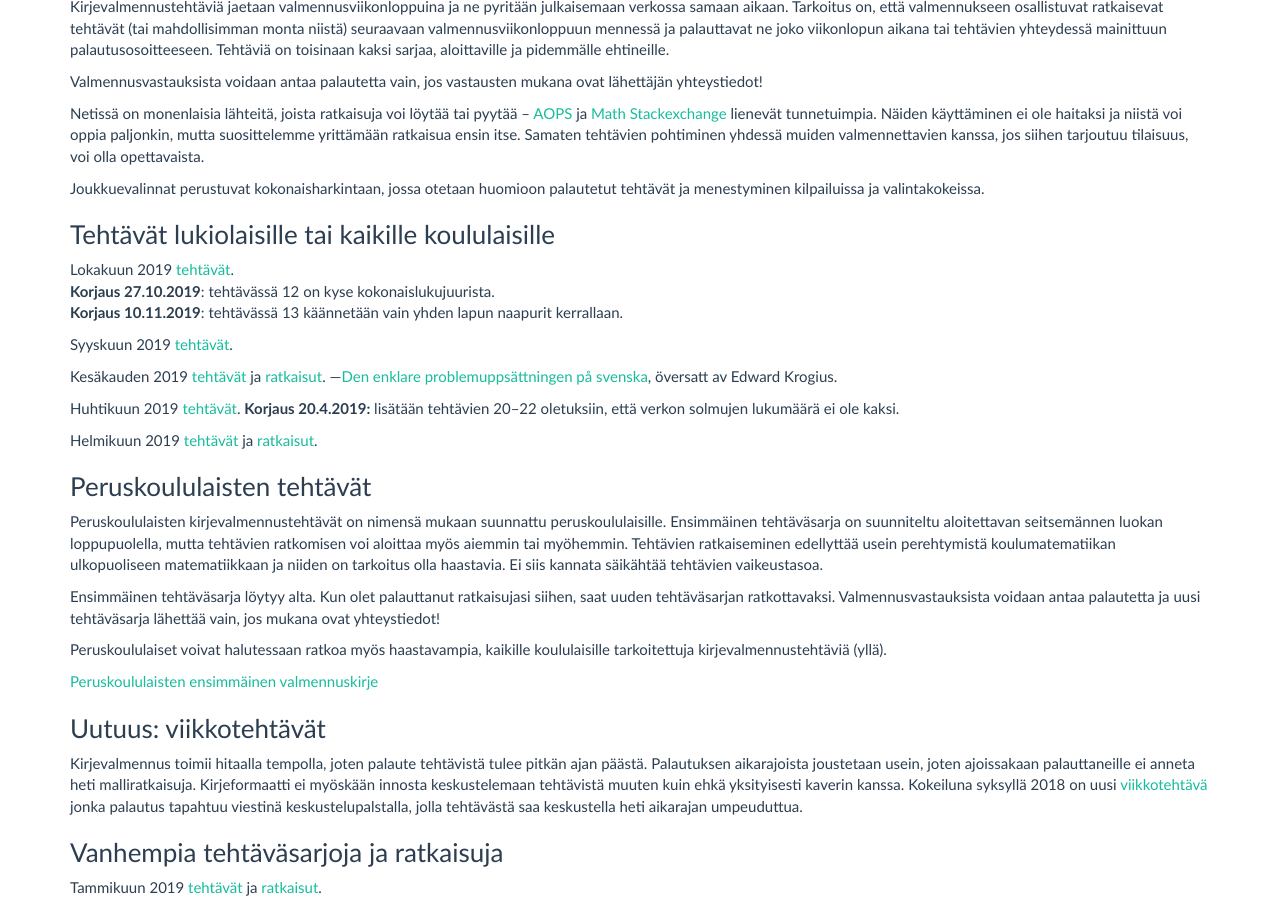
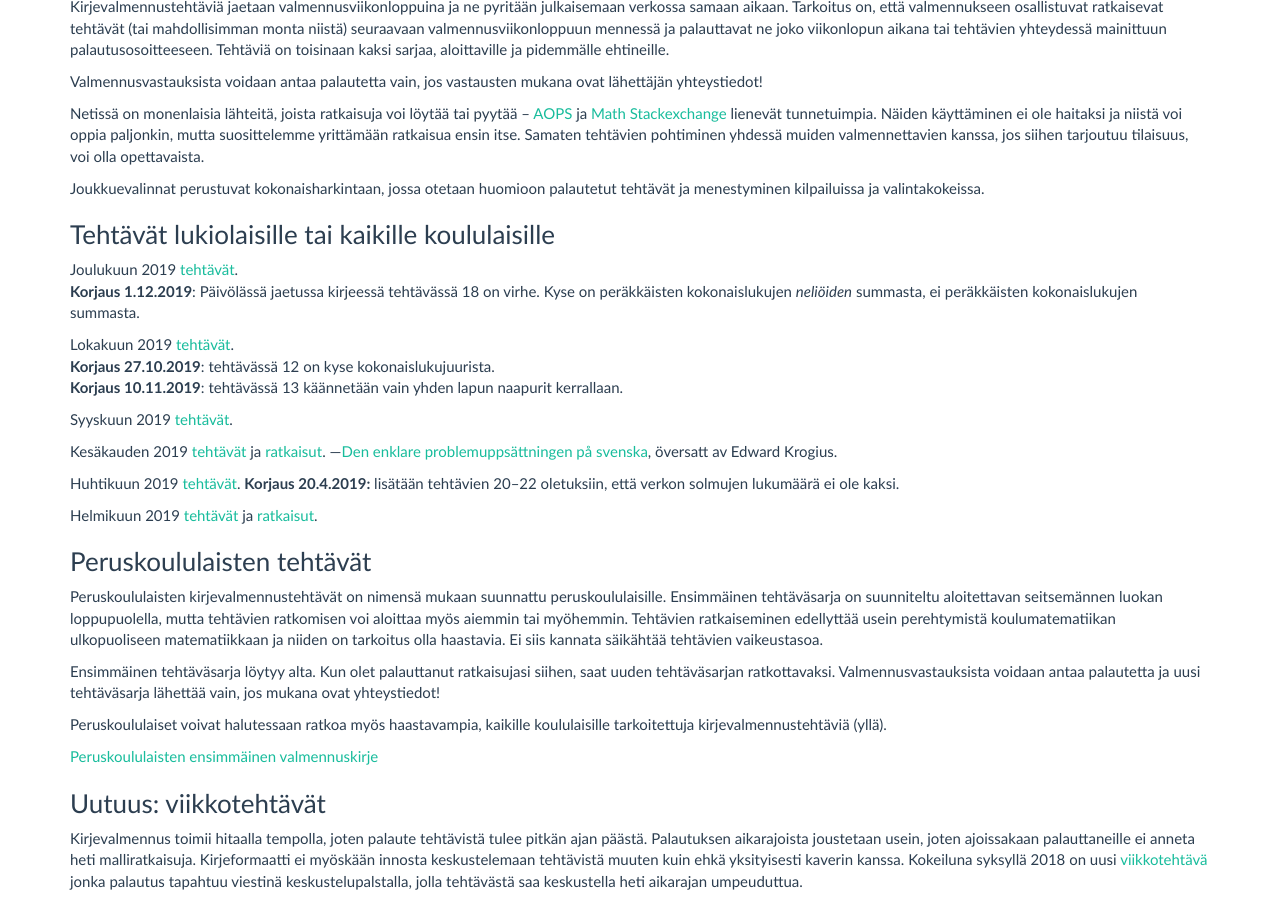
Before and after one commit to matematiikkakilpailut/matematiikkakilpailut.github.io, a Jekyll site: the page built from valmennus/index.md, in a window 1280 px wide and 900 px high, scrolled down 413 px. Built offline with Jekyll 4.4.1, drawn with Linux system fonts in a browser that asks for light colours.

Commit message:
Joulukuun kirje

```diff
--- a/valmennus/index.md
+++ b/valmennus/index.md
@@ -37,6 +37,10 @@ otetaan huomioon palautetut tehtävät ja menestyminen kilpailuissa ja
 valintakokeissa.
 
 ### Tehtävät lukiolaisille tai kaikille koululaisille
+
+Joulukuun 2019 [tehtävät](2019/kirje_2019_12.pdf).<br>
+**Korjaus 1.12.2019**: Päivölässä jaetussa kirjeessä tehtävässä 18 on virhe.
+Kyse on peräkkäisten kokonaislukujen _neliöiden_ summasta, ei peräkkäisten kokonaislukujen summasta.
 
 Lokakuun 2019 [tehtävät](2019/kirje_2019_10.pdf).<br>
 **Korjaus 27.10.2019**: tehtävässä 12 on kyse kokonaislukujuurista.<br>
```
